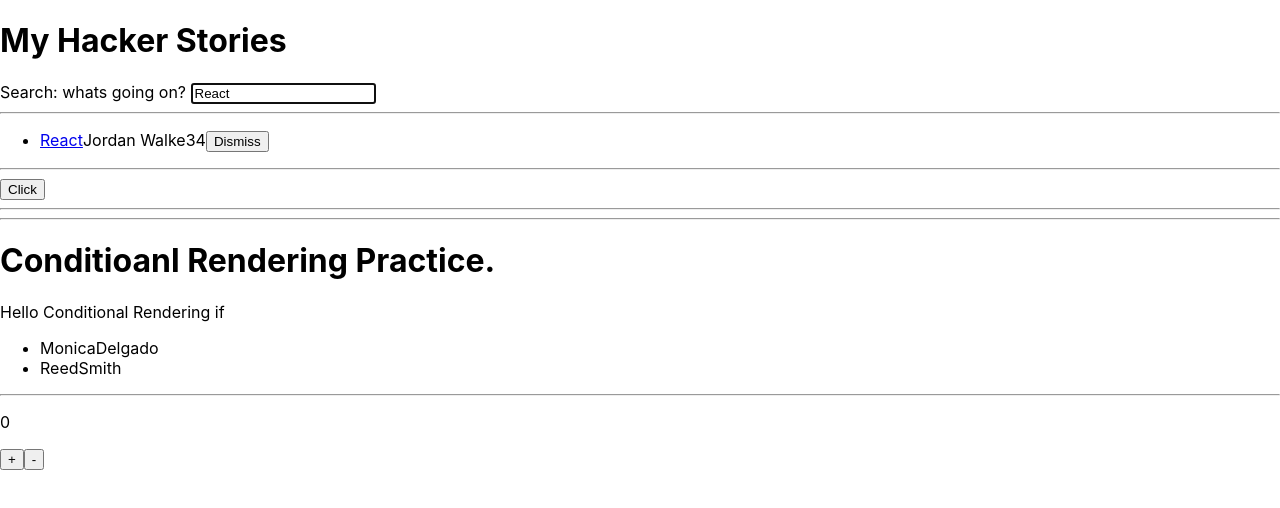
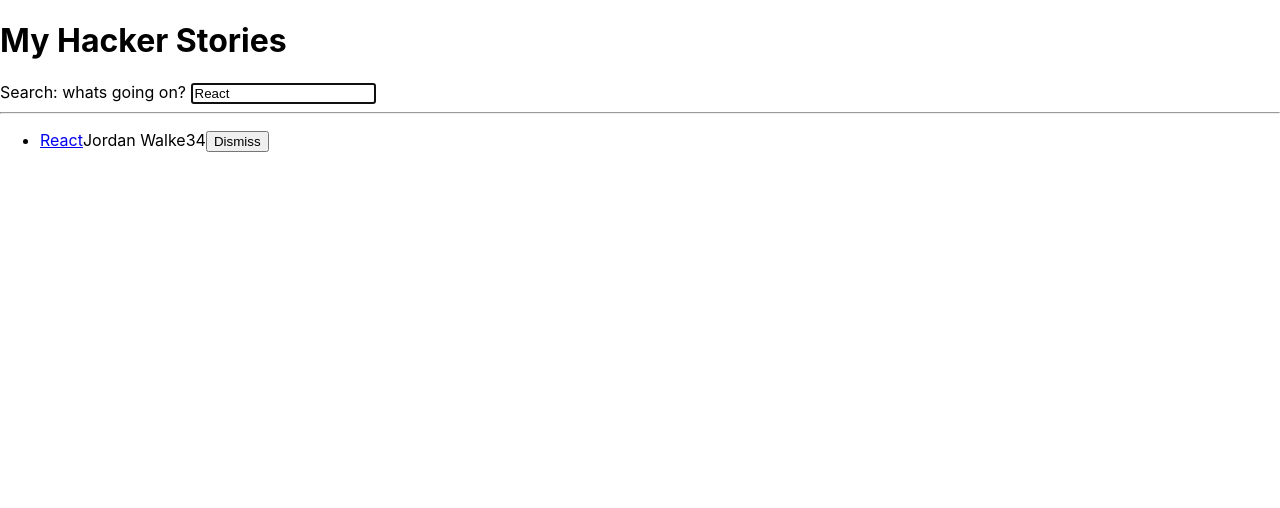
Before and after one commit to mnca16/road-to-react-book, a React (Create React App) app: page / in a window 1280 px wide. Shown: the top 508 px of the page. Built offline with nearby package versions, Linux system fonts and the light colour scheme.

Commit message:
added useReducer hook + stories reducer function, combined 3 dependent states into 1

```diff
--- a/src/App.js
+++ b/src/App.js
@@ -1,8 +1,8 @@
 import * as React from "react";
 
-import CounterUseReducer from "./Lessons/Lesson1-7/AdvancedState/CounterUseReducer";
-import ConditionalIfElse from "./Lessons/Lesson1-7/ConditionalR/ConditionalIfElse";
-import PromisesPractice from "./Lessons/Lesson1-7/AsyncData/PromisesPractice";
+// import CounterUseReducer from "./Lessons/Lesson1-7/AdvancedState/CounterUseReducer";
+// import ConditionalIfElse from "./Lessons/Lesson1-7/ConditionalR/ConditionalIfElse";
+// import PromisesPractice from "./Lessons/Lesson1-7/AsyncData/PromisesPractice";
 // import ReusableCompBotton from "./Lessons/Lesson1-6/ReusableCompBotton";
 // import DropDownApp from "./Lessons/Lesson1-6/DropDownApp";
 // import { Counter } from "./Lessons/Lesson1-6/UseRefHook/useRef";
@@ -49,6 +49,43 @@
   return [value, setValue];
 };
 
+//Use reducer function in order to manage the state
+//Global variables
+const storiesReducer = (state, action) => {
+  console.log(state);
+  switch (action.type) {
+    case "STORIES_FETCH_INIT":
+      return {
+        ...state,
+        isLoading: true,
+        isError: false,
+      };
+    case "STORIES_FETCH_SUCCESS":
+      return {
+        ...state,
+        isLoading: false,
+        isError: false,
+        data: action.payload,
+      };
+    case "STORIES_FETCH_FAILURE":
+      return {
+        ...state,
+        isLoading: false,
+        isError: true,
+      };
+    case "REMOVE_STORY":
+      return {
+        ...state,
+        data: state.data.filter(
+          (story) => action.payload.objectID !== story.objectID
+        ),
+      };
+
+    default:
+      throw new Error();
+  }
+};
+
 const App = () => {
   //UseStorageState (Custom Hook) which will keep the component's state
   //in sync with the browser's local storage.
@@ -57,51 +94,54 @@
   //This state manipulates the the list of stories in order to remove the titles
   //We use a promise (getAsyncStories) in order to simulate fetching the stories
   //That's is why we initiate the state with an empty array
-  const [stories, setStories] = React.useState([]);
-  console.log(`stories state: ${stories}`);
-
+  //Now we're having a use reducer state that manages multuple states at the
+  //same time:
+  //2nd:
   //This state help us with the conditional rendering... Where we show
   //the user a "loading..." feedback that I'll use on the useEffect hook
-  const [isLoading, setIsLoading] = React.useState(false);
-
+  //3rd:
   //This state we'll help us to catch an error if start getting data from
   //a remote API
-  const [isError, setIsError] = React.useState(false);
+  const [stories, dispatchStories] = React.useReducer(storiesReducer, {
+    data: [],
+    isLoading: false,
+    isError: false,
+  });
 
   //This use effect we called our getAsyncStories() function, which is
   //a promise that contains our list of stories.
   //We resolve our promise with the .then() method
   React.useEffect(() => {
-    setIsLoading(true);
+    dispatchStories({ type: "STORIES_FETCH_INIT" });
 
     getAsyncStories()
       .then((result) => {
-        setStories(result.data.stories);
-        setIsLoading(false);
+        dispatchStories({
+          type: "STORIES_FETCH_SUCCESS",
+          payload: result.data.stories,
+        });
       })
-      .catch(() => setIsError(true));
+      .catch(() => dispatchStories({ type: "STORIES_FETCH_FAILURE" }));
   }, []);
 
   //
   const handleRemoveStory = (item) => {
-    console.log(`These are the arguments from the handleRemoveStory ${item}`);
-    const newStories = stories.filter(
-      (story) => item.objectID !== story.objectID
-    );
-    setStories(newStories);
+    dispatchStories({
+      type: "SET_STORIES",
+      payload: item,
+    });
   };
 
   //Function that passes down the state to our Search component
   const handleSearch = (event) => {
     setSearchTerm(event.target.value);
-    console.log(event.target.value);
   };
 
   //This variable filters our list (array of objects) when the user changes the state by typing
   //information on the input field
   //*The 'stories' variable read in the filter method is now setup with the initial value from
   //the stories state*
-  const searchedStories = stories.filter((story) =>
+  const searchedStories = stories.data.filter((story) =>
     story.title.toLowerCase().includes(searchTerm.toLowerCase())
   );
 
@@ -128,30 +168,13 @@
 
       <hr />
 
-      {isError && <p>Something went wrong ...</p>}
+      {stories.isError && <p>Something went wrong ...</p>}
 
-      {isLoading ? (
+      {stories.isLoading ? (
         <p>Loading ... </p>
       ) : (
         <List list={searchedStories} onRemoveItem={handleRemoveStory} />
       )}
-
-      <hr />
-      {/*Promises Practice*/}
-
-      <PromisesPractice></PromisesPractice>
-
-      <hr />
-
-      {/*<FakeAPIJS></FakeAPIJS>*/}
-
-      <hr />
-      <h1>Conditioanl Rendering Practice.</h1>
-      <ConditionalIfElse />
-
-      <hr />
-
-      <CounterUseReducer />
     </div>
   );
 };
```
